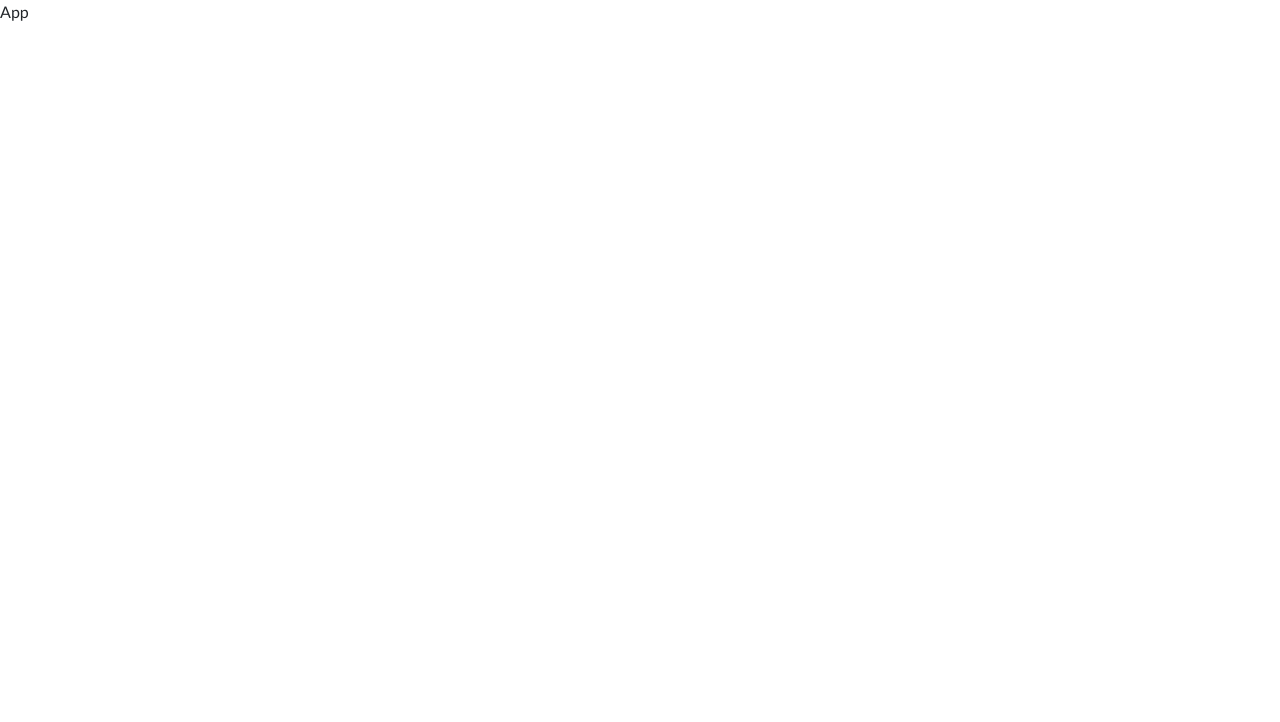
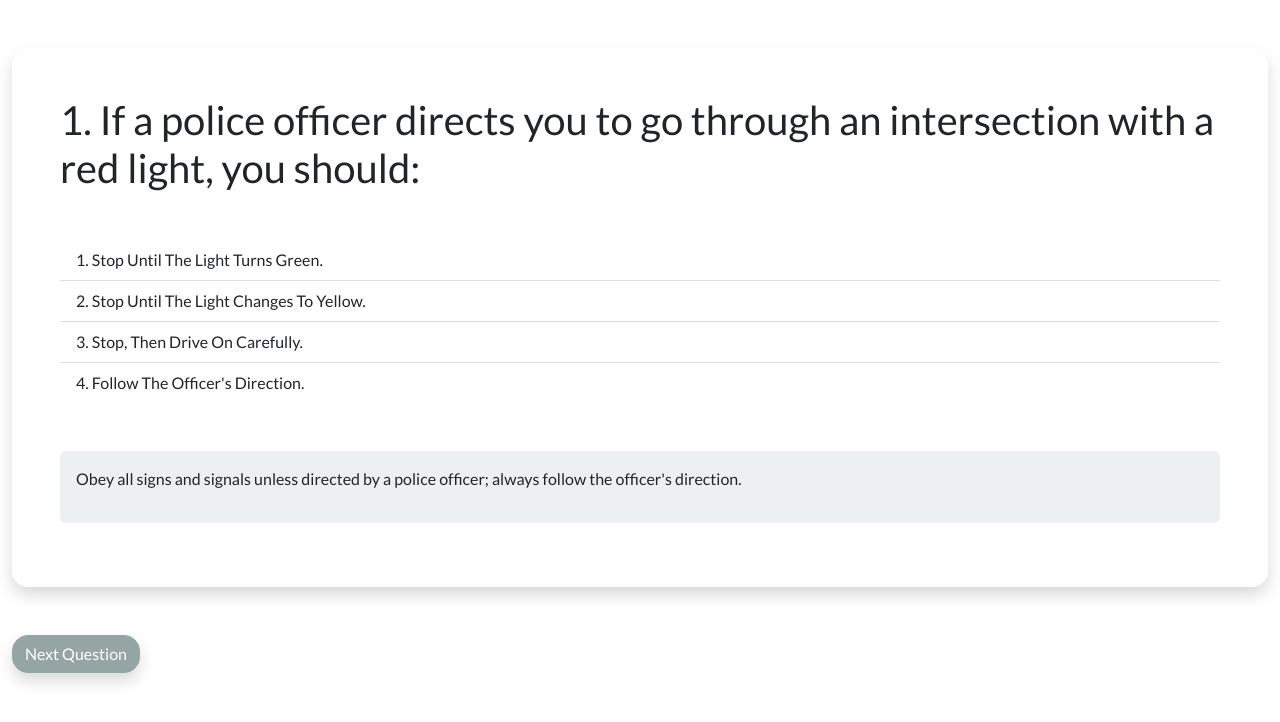
Before and after one commit to b-c-dipesh/dmv_test, a React (Create React App) app: page / in a window 1280 px wide. Shown: the top 722 px of the page. Built offline with nearby package versions, Linux system fonts and the light colour scheme.

Commit message:
Create app layout

```diff
--- a/src/App.js
+++ b/src/App.js
@@ -1,7 +1,39 @@
-import React from 'react';
+import React, { useState } from 'react';
+import questions from './questions.json';
 
 const App = () => {
-	return <div>App</div>;
+	const [currentQuestion, setCurrentQuestion] = useState(0);
+
+	return (
+		<div className="container-fluid">
+			<main>
+				<section className="shadow rounded-4 p-5 mt-5 min-vh-50">
+					<h2>{`${currentQuestion + 1}. ${
+						questions[currentQuestion].question
+					}`}</h2>
+					<ol className="my-5 list-group list-group-numbered list-group-flush">
+						{questions[currentQuestion].answers.map((ans) => {
+							return (
+								<li className="list-group-item text-capitalize">
+									{ans.text}
+								</li>
+							);
+						})}
+					</ol>
+					<article className="alert alert-light">
+						<p>{questions[currentQuestion].feedback}</p>
+					</article>
+				</section>
+				<button
+					type="button"
+					className="mt-5 btn btn-secondary shadow rounded-4"
+					onClick={(e) => setCurrentQuestion(currentQuestion + 1)}
+				>
+					Next Question
+				</button>
+			</main>
+		</div>
+	);
 };
 
 export default App;
```
Also changed, not shown: src/questions.json.
